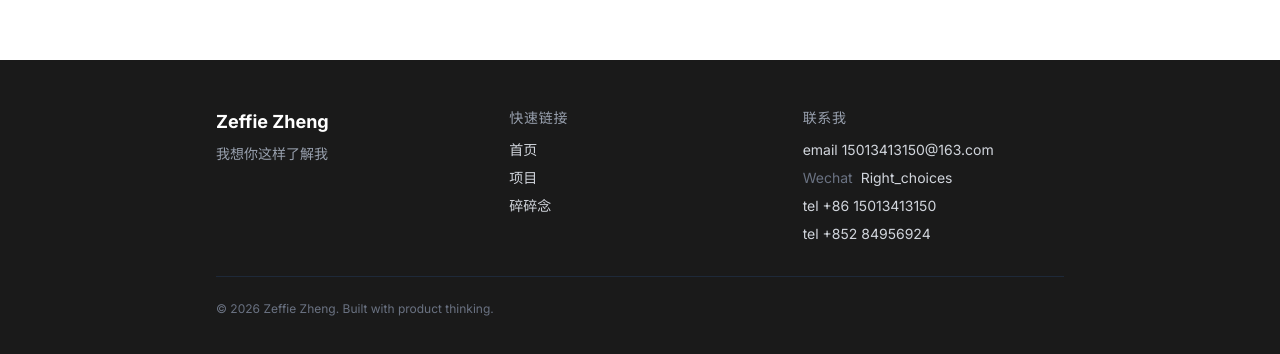
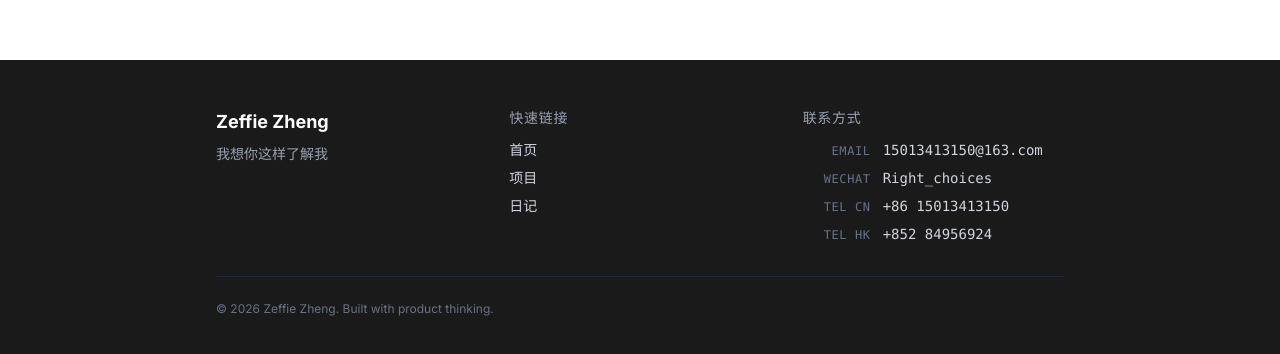
Before and after one commit to Rcs0109/zeffiezheng-cv, a React (Vite) app: page /zeffiezheng-cv/admin in a window 1280 px wide. Shown: the part 740-1094 px from the top of the page. Built offline with nearby package versions, Linux system fonts and the light colour scheme.

Commit message:
style: refine footer contact with consistent labels + first-letter alignment

```diff
--- a/src/components/Footer.tsx
+++ b/src/components/Footer.tsx
@@ -20,40 +20,45 @@ export default function Footer() {
             <ul className="space-y-2 text-sm text-gray-300">
               <li><Link to="/" className="hover:text-white transition-colors">首页</Link></li>
               <li><Link to="/portfolio" className="hover:text-white transition-colors">项目</Link></li>
-              <li><Link to="/diary" className="hover:text-white transition-colors">碎碎念</Link></li>
+              <li><Link to="/diary" className="hover:text-white transition-colors">日记</Link></li>
             </ul>
           </div>
 
           {/* Contact */}
           <div>
             <h4 className="text-sm font-medium uppercase tracking-wider text-gray-400 mb-3">
-              联系我
+              联系方式
             </h4>
-            <ul className="space-y-2 text-sm text-gray-300">
+            <ul className="text-sm text-gray-300 space-y-2 font-mono">
               {profile.email && (
-                <li>
+                <li className="grid grid-cols-[5rem_1fr] items-baseline">
+                  <span className="text-gray-500 text-xs uppercase tracking-wider text-right pr-3">email</span>
                   <a href={`mailto:${profile.email}`} className="hover:text-white transition-colors">
-                    email {profile.email}
+                    {profile.email}
                   </a>
                 </li>
               )}
               {profile.social?.wechat && (
-                <li className="flex items-center gap-2">
-                  <span className="text-gray-500">Wechat</span>
-                  <span>{profile.social.wechat}</span>
+                <li className="grid grid-cols-[5rem_1fr] items-baseline">
+                  <span className="text-gray-500 text-xs uppercase tracking-wider text-right pr-3">wechat</span>
+                  <span className="hover:text-white transition-colors cursor-pointer" title="点击复制">
+                    {profile.social.wechat}
+                  </span>
                 </li>
               )}
               {profile.social?.phone_cn && (
-                <li>
+                <li className="grid grid-cols-[5rem_1fr] items-baseline">
+                  <span className="text-gray-500 text-xs uppercase tracking-wider text-right pr-3">tel CN</span>
                   <a href={`tel:${profile.social.phone_cn}`} className="hover:text-white transition-colors">
-                    tel {profile.social.phone_cn}
+                    {profile.social.phone_cn}
                   </a>
                 </li>
               )}
               {profile.social?.phone_hk && (
-                <li>
+                <li className="grid grid-cols-[5rem_1fr] items-baseline">
+                  <span className="text-gray-500 text-xs uppercase tracking-wider text-right pr-3">tel HK</span>
                   <a href={`tel:${profile.social.phone_hk}`} className="hover:text-white transition-colors">
-                    tel {profile.social.phone_hk}
+                    {profile.social.phone_hk}
                   </a>
                 </li>
               )}
```
